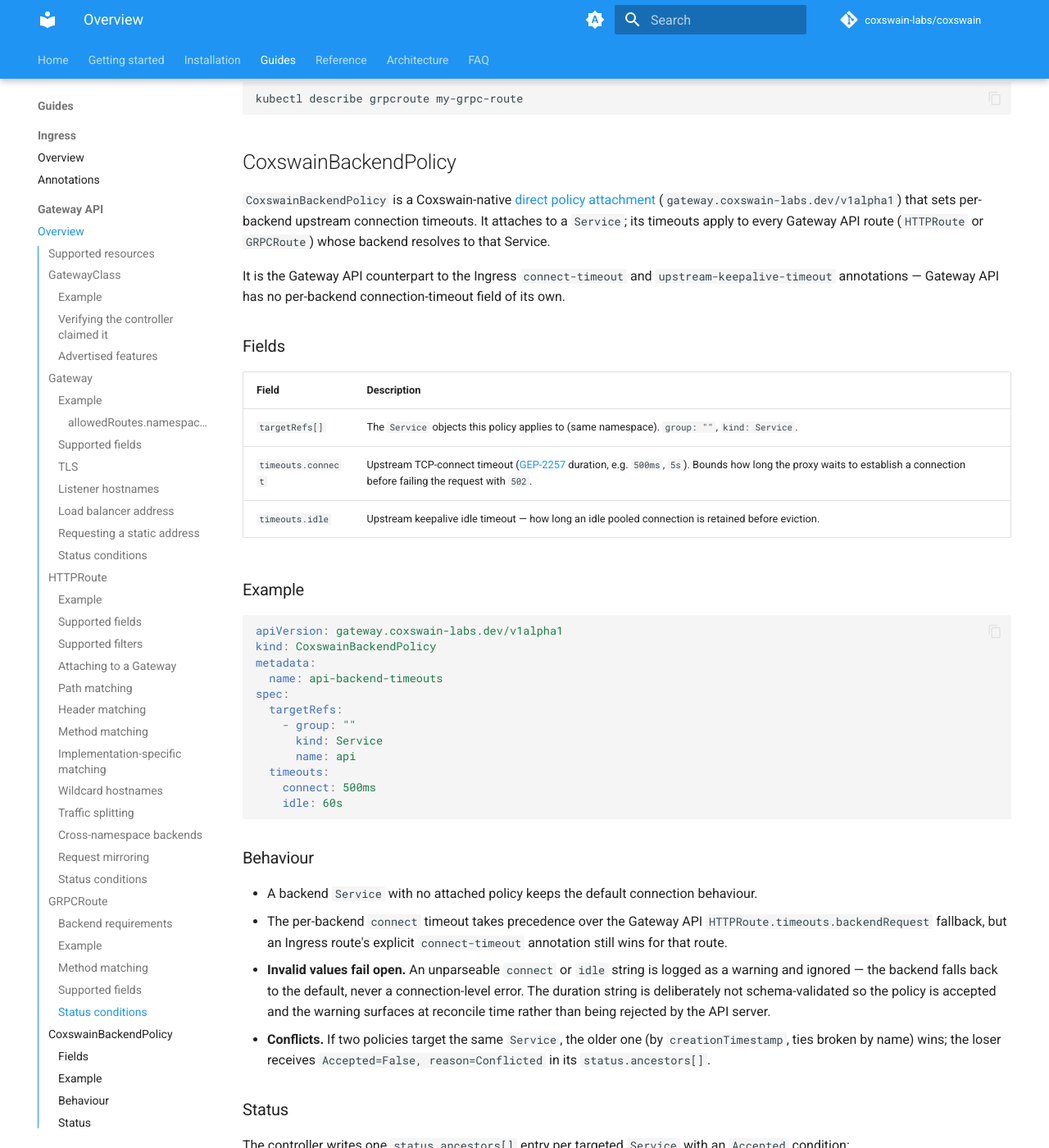
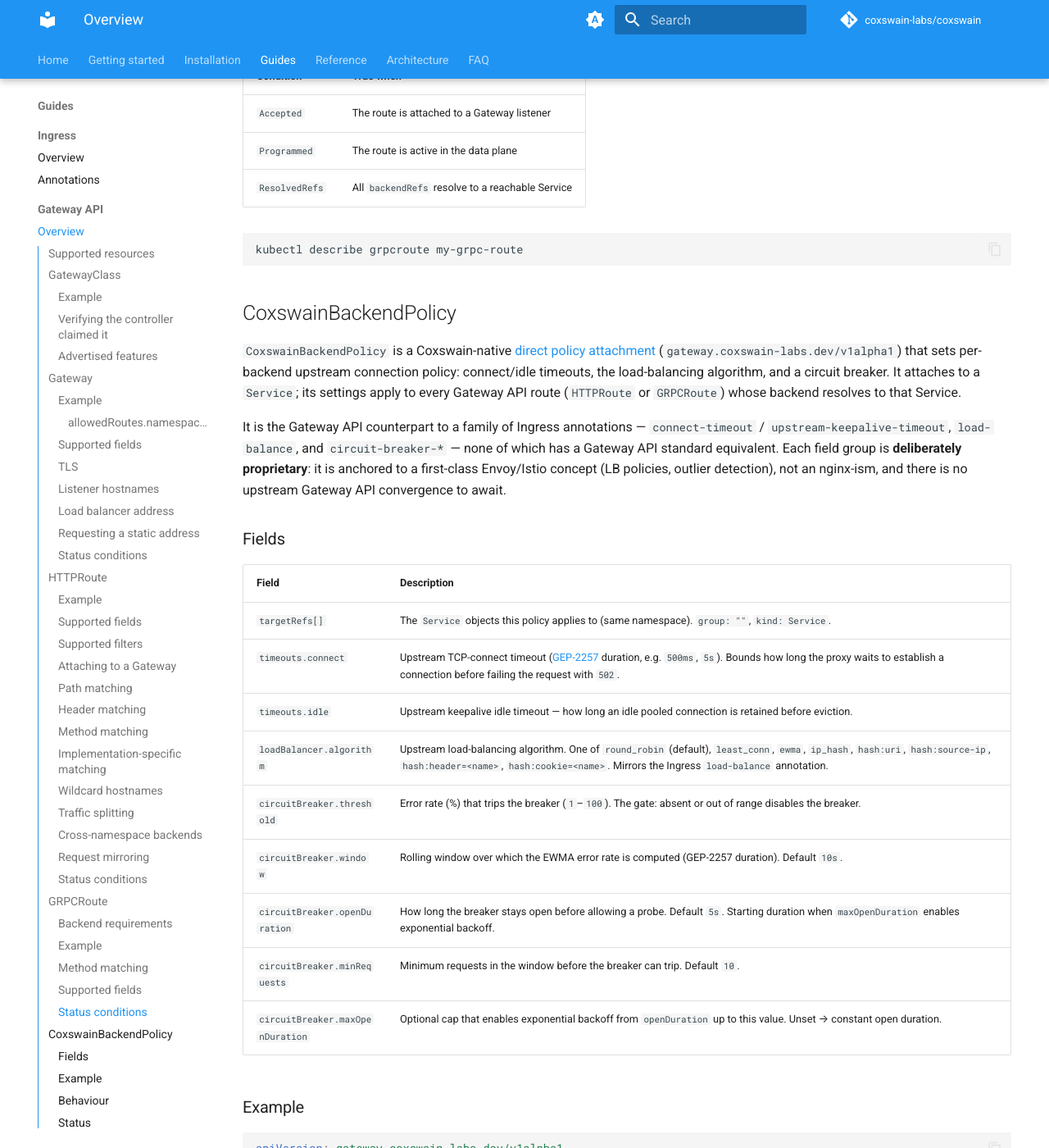
Before and after one commit to coxswain-labs/coxswain, an MkDocs documentation site: the page built from docs/src/guides/gateway-api.md, in a window 1280 px wide and 1400 px high, scrolled down 14845 px. Shown: the whole window at 82% size. Built offline with MkDocs 1.6.1 and Material for MkDocs 9.7.7, drawn with Linux system fonts in a browser that asks for light colours; comment, search, counter and statistics services are not loaded; the version menu is left out; some of the changed text lies outside the part shown.

Commit message:
docs(gateway-api): document CoxswainBackendPolicy loadBalancer + circuitBreaker
Document the two new field groups, their vocabulary/defaults, and the fail-open
behaviour on the CoxswainBackendPolicy reference page.

Fixes #389
Fixes #478

````diff
--- a/docs/src/guides/gateway-api.md
+++ b/docs/src/guides/gateway-api.md
@@ -14,7 +14,7 @@
 | `TLSRoute` | `gateway.networking.k8s.io/v1alpha2` | SNI-keyed L4 passthrough; no TLS termination at proxy |
 | `ReferenceGrant` | `gateway.networking.k8s.io/v1beta1` | Cross-namespace backend and certificate access |
 | `BackendTLSPolicy` | `gateway.networking.k8s.io/v1` | Upstream TLS configuration referencing a CA `ConfigMap` or `Secret` |
-| `CoxswainBackendPolicy` | `gateway.coxswain-labs.dev/v1alpha1` | Coxswain-native per-`Service` connect/idle timeouts — see [below](#coxswainbackendpolicy) |
+| `CoxswainBackendPolicy` | `gateway.coxswain-labs.dev/v1alpha1` | Coxswain-native per-`Service` connection policy: connect/idle timeouts, load-balancing algorithm, circuit breaker — see [below](#coxswainbackendpolicy) |
 
 !!! warning "Not supported"
     `TCPRoute` and `UDPRoute` are not implemented.
@@ -587,9 +587,9 @@
 
 ## CoxswainBackendPolicy
 
-`CoxswainBackendPolicy` is a Coxswain-native [direct policy attachment](https://gateway-api.sigs.k8s.io/geps/gep-713/) (`gateway.coxswain-labs.dev/v1alpha1`) that sets per-backend upstream connection timeouts. It attaches to a `Service`; its timeouts apply to every Gateway API route (`HTTPRoute` or `GRPCRoute`) whose backend resolves to that Service.
+`CoxswainBackendPolicy` is a Coxswain-native [direct policy attachment](https://gateway-api.sigs.k8s.io/geps/gep-713/) (`gateway.coxswain-labs.dev/v1alpha1`) that sets per-backend upstream connection policy: connect/idle timeouts, the load-balancing algorithm, and a circuit breaker. It attaches to a `Service`; its settings apply to every Gateway API route (`HTTPRoute` or `GRPCRoute`) whose backend resolves to that Service.
 
-It is the Gateway API counterpart to the Ingress `connect-timeout` and `upstream-keepalive-timeout` annotations — Gateway API has no per-backend connection-timeout field of its own.
+It is the Gateway API counterpart to a family of Ingress annotations — `connect-timeout` / `upstream-keepalive-timeout`, `load-balance`, and `circuit-breaker-*` — none of which has a Gateway API standard equivalent. Each field group is **deliberately proprietary**: it is anchored to a first-class Envoy/Istio concept (LB policies, outlier detection), not an nginx-ism, and there is no upstream Gateway API convergence to await.
 
 ### Fields
 
@@ -598,6 +598,12 @@
 | `targetRefs[]` | The `Service` objects this policy applies to (same namespace). `group: ""`, `kind: Service`. |
 | `timeouts.connect` | Upstream TCP-connect timeout ([GEP-2257](https://gateway-api.sigs.k8s.io/geps/gep-2257/) duration, e.g. `500ms`, `5s`). Bounds how long the proxy waits to establish a connection before failing the request with `502`. |
 | `timeouts.idle` | Upstream keepalive idle timeout — how long an idle pooled connection is retained before eviction. |
+| `loadBalancer.algorithm` | Upstream load-balancing algorithm. One of `round_robin` (default), `least_conn`, `ewma`, `ip_hash`, `hash:uri`, `hash:source-ip`, `hash:header=<name>`, `hash:cookie=<name>`. Mirrors the Ingress `load-balance` annotation. |
+| `circuitBreaker.threshold` | Error rate (%) that trips the breaker (`1`–`100`). The gate: absent or out of range disables the breaker. |
+| `circuitBreaker.window` | Rolling window over which the EWMA error rate is computed (GEP-2257 duration). Default `10s`. |
+| `circuitBreaker.openDuration` | How long the breaker stays open before allowing a probe. Default `5s`. Starting duration when `maxOpenDuration` enables exponential backoff. |
+| `circuitBreaker.minRequests` | Minimum requests in the window before the breaker can trip. Default `10`. |
+| `circuitBreaker.maxOpenDuration` | Optional cap that enables exponential backoff from `openDuration` up to this value. Unset → constant open duration. |
 
 ### Example
 
@@ -605,7 +611,7 @@
 apiVersion: gateway.coxswain-labs.dev/v1alpha1
 kind: CoxswainBackendPolicy
 metadata:
-  name: api-backend-timeouts
+  name: api-backend-policy
 spec:
   targetRefs:
     - group: ""
@@ -614,13 +620,22 @@
   timeouts:
     connect: 500ms
     idle: 60s
+  loadBalancer:
+    algorithm: least_conn
+  circuitBreaker:
+    threshold: 50
+    window: 10s
+    openDuration: 5s
+    minRequests: 10
 ```
 
 ### Behaviour
 
-- A backend `Service` with no attached policy keeps the default connection behaviour.
+- A backend `Service` with no attached policy keeps the default connection behaviour (weighted round-robin, breaker disabled).
 - The per-backend `connect` timeout takes precedence over the Gateway API `HTTPRoute.timeouts.backendRequest` fallback, but an Ingress route's explicit `connect-timeout` annotation still wins for that route.
-- **Invalid values fail open.** An unparseable `connect` or `idle` string is logged as a warning and ignored — the backend falls back to the default, never a connection-level error. The duration string is deliberately not schema-validated so the policy is accepted and the warning surfaces at reconcile time rather than being rejected by the API server.
+- **`loadBalancer.algorithm`** applies the same upstream selection the Ingress `load-balance` annotation drives; `round_robin` is a no-op (the default). The `hash:*` forms select an endpoint by a consistent hash of the named request attribute.
+- **`circuitBreaker`** drives the same per-endpoint outlier detection as the Ingress `circuit-breaker-*` annotations: once the EWMA error rate over `window` meets `threshold` (after at least `minRequests`), the breaker opens and requests fail fast with `503` until a probe after `openDuration` succeeds.
+- **Invalid values fail open.** An unparseable duration, an unrecognised `loadBalancer.algorithm`, or an out-of-range `circuitBreaker.threshold` is logged as a warning and ignored — the backend falls back to the default (round-robin / breaker disabled), never a connection-level error or a rejected resource. These fields are deliberately not schema-validated so the policy is accepted and the warning surfaces at reconcile time.
 - **Conflicts.** If two policies target the same `Service`, the older one (by `creationTimestamp`, ties broken by name) wins; the loser receives `Accepted=False, reason=Conflicted` in its `status.ancestors[]`.
 
 ### Status
````
